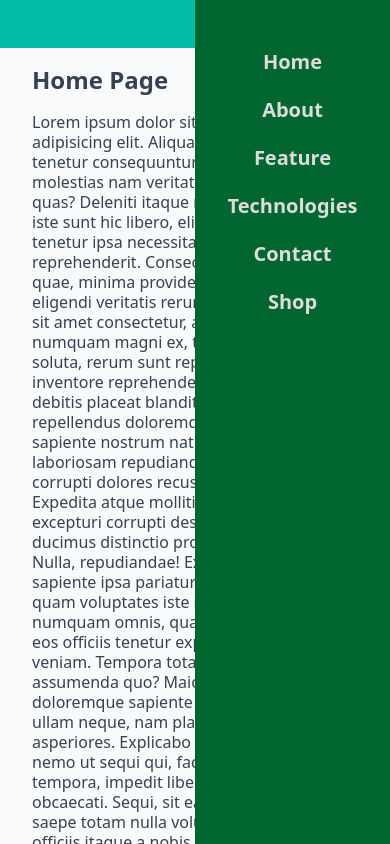
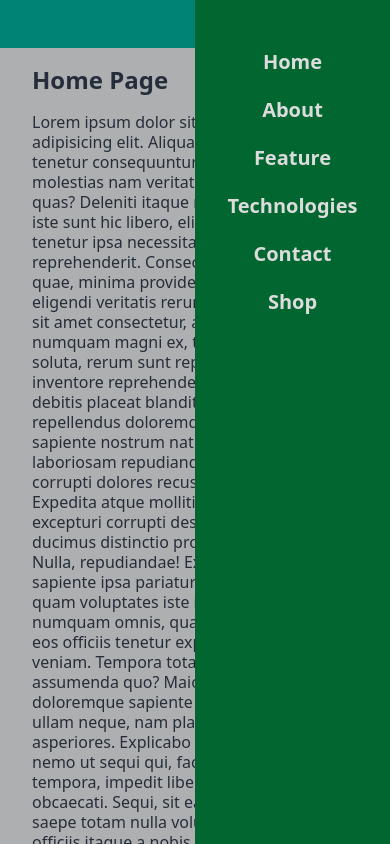
Before and after one commit to yaser-pakniyat/shop-demo, a Next.js app: page / in a window 390 px wide. Both pictures are taken after a click on the icon 334 px from the left and 24 px from the top of the page. Shown: the top 844 px of the page. Built offline with nearby package versions, Linux system fonts and the light colour scheme; some icons are missing.

Commit message:
feat(HamburgerMenu): add backdrop and close OffCanvas menu on backdrop click

```diff
--- a/components/hamburger-menu/HamburgerMenu.tsx
+++ b/components/hamburger-menu/HamburgerMenu.tsx
@@ -19,6 +19,13 @@ export default function HamburgerMenu() {
     dispatch(closeOffcanvas());
   };
   return (
+    <>
+      {isOpen && (
+        <div
+          className="fixed inset-0 z-50 bg-black/30"
+          onClick={CloseOffCanvasHandler}
+        ></div>
+      )}
       <aside
         className={`fixed top-0 right-0 z-[60] h-screen w-1/2 transition-all duration-1000 ease-linear ${isOpen ? "translate-x-0" : "translate-x-full"} ${theme === "dark" ? "bg-stone-700" : "bg-green-800"} md:translate-x-full`}
       >
@@ -38,7 +45,10 @@ export default function HamburgerMenu() {
         <nav>
           <ul className="">
             {db.menu.map((menu: Menu) => (
-            <li key={menu.id} className="h-12 w-full text-xl hover:bg-blue-950">
+              <li
+                key={menu.id}
+                className="h-12 w-full text-xl hover:bg-blue-950"
+              >
                 <Link
                   className="flex h-full w-full items-center justify-center hover:scale-105"
                   href={menu.href}
@@ -52,5 +62,6 @@ export default function HamburgerMenu() {
         </nav>
         {/* map on menu end */}
       </aside>
+    </>
   );
 }
```
Lines whose indentation alone changed are shown as unchanged.
